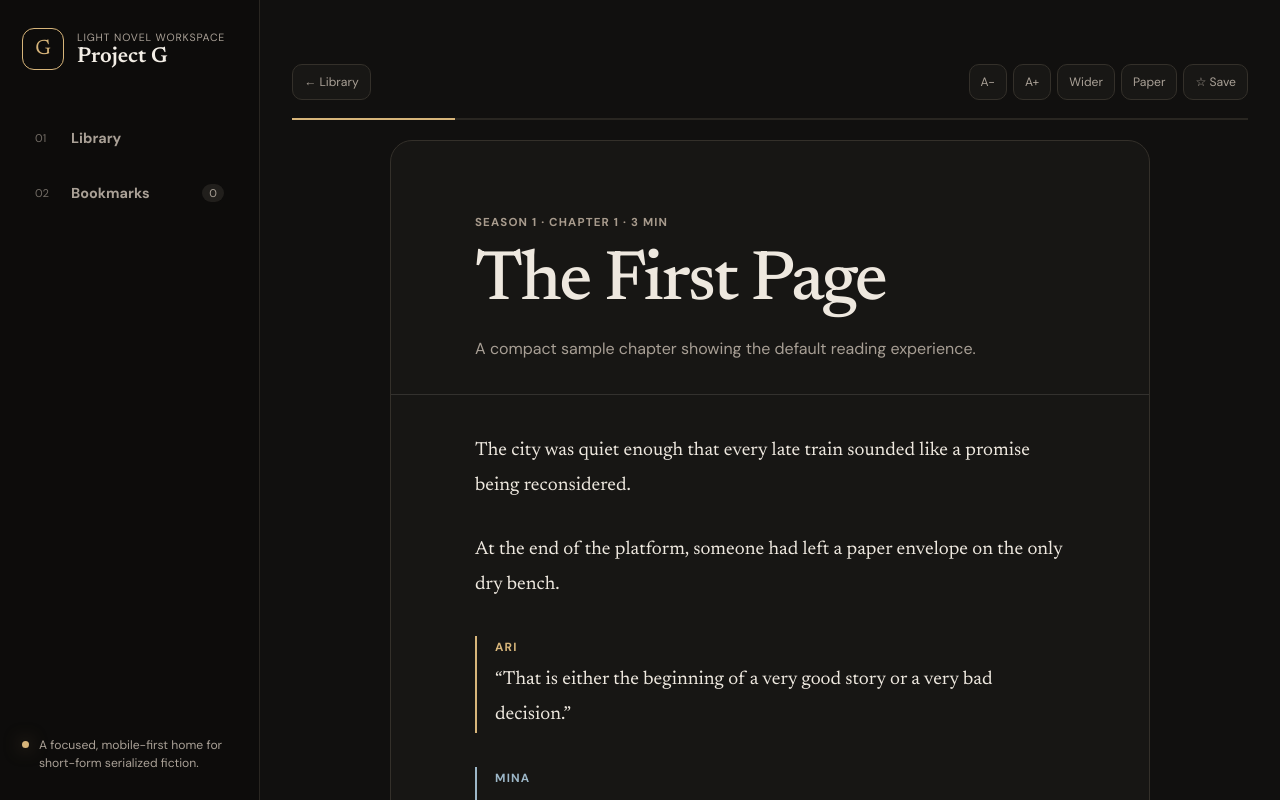
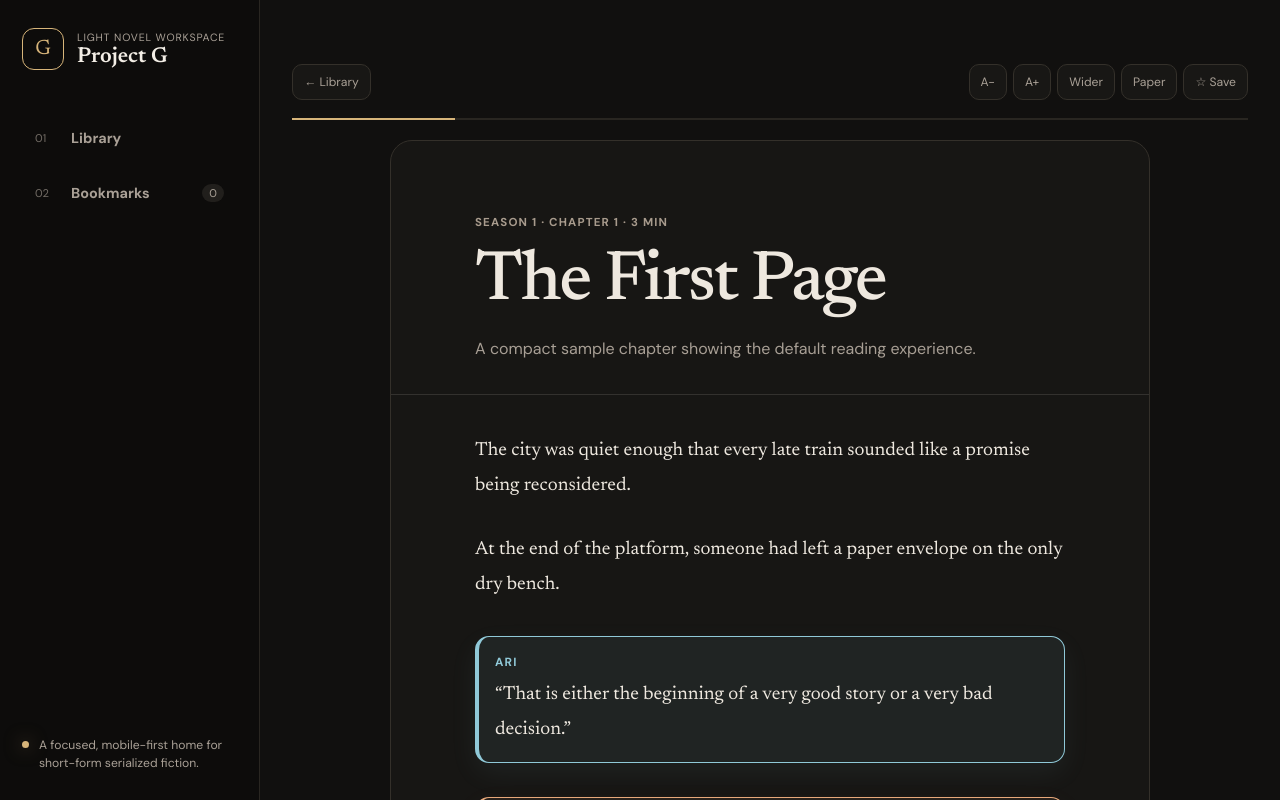
Before and after one commit to khoryik96-creator/Project-G, a React (Vite) app: page / in a window 1280 px wide. Both pictures are taken after a click on the button 770 px from the left and 938 px from the top of the page. Shown: the top 800 px of the page. Built offline with nearby package versions, Linux system fonts and the light colour scheme.

Commit message:
reader: box and color-code character dialogue

```diff
--- a/src/features/reader/ReaderPage.tsx
+++ b/src/features/reader/ReaderPage.tsx
@@ -12,6 +12,51 @@ interface ReaderPageProps {
   onOpenChapter: (chapterId: string) => void;
   onToggleBookmark: () => void;
   onPreferencesChange: (preferences: ReaderPreferences) => void;
+}
+
+interface DialoguePalette {
+  color: string;
+  background: string;
+  shadow: string;
+}
+
+const namedDialoguePalettes: Record<string, { night: DialoguePalette; paper: DialoguePalette }> = {
+  'Xu Kai': {
+    night: { color: '#e3bd72', background: 'rgba(227, 189, 114, 0.09)', shadow: 'rgba(227, 189, 114, 0.08)' },
+    paper: { color: '#7a571d', background: 'rgba(122, 87, 29, 0.08)', shadow: 'rgba(122, 87, 29, 0.06)' },
+  },
+  'Jian Yue': {
+    night: { color: '#ef8f9f', background: 'rgba(239, 143, 159, 0.09)', shadow: 'rgba(239, 143, 159, 0.08)' },
+    paper: { color: '#98384b', background: 'rgba(152, 56, 75, 0.08)', shadow: 'rgba(152, 56, 75, 0.06)' },
+  },
+};
+
+const fallbackDialoguePalettes = [
+  {
+    night: { color: '#90c9d8', background: 'rgba(144, 201, 216, 0.08)', shadow: 'rgba(144, 201, 216, 0.07)' },
+    paper: { color: '#356f7d', background: 'rgba(53, 111, 125, 0.07)', shadow: 'rgba(53, 111, 125, 0.05)' },
+  },
+  {
+    night: { color: '#b9a2e8', background: 'rgba(185, 162, 232, 0.08)', shadow: 'rgba(185, 162, 232, 0.07)' },
+    paper: { color: '#674d9b', background: 'rgba(103, 77, 155, 0.07)', shadow: 'rgba(103, 77, 155, 0.05)' },
+  },
+  {
+    night: { color: '#8fd0ae', background: 'rgba(143, 208, 174, 0.08)', shadow: 'rgba(143, 208, 174, 0.07)' },
+    paper: { color: '#3f795d', background: 'rgba(63, 121, 93, 0.07)', shadow: 'rgba(63, 121, 93, 0.05)' },
+  },
+  {
+    night: { color: '#e7a87a', background: 'rgba(231, 168, 122, 0.08)', shadow: 'rgba(231, 168, 122, 0.07)' },
+    paper: { color: '#91582f', background: 'rgba(145, 88, 47, 0.07)', shadow: 'rgba(145, 88, 47, 0.05)' },
+  },
+];
+
+function paletteForSpeaker(speaker: string, theme: ReaderPreferences['theme']): DialoguePalette {
+  const named = namedDialoguePalettes[speaker];
+  if (named) return named[theme];
+
+  let hash = 0;
+  for (const character of speaker) hash = (hash * 31 + character.charCodeAt(0)) >>> 0;
+  return fallbackDialoguePalettes[hash % fallbackDialoguePalettes.length][theme];
 }
 
 export function ReaderPage({
@@ -79,9 +124,23 @@ export function ReaderPage({
             }
 
             if (segment.kind === 'dialogue') {
+              const palette = paletteForSpeaker(segment.speaker, preferences.theme);
+              const dialogueStyle: CSSProperties = {
+                border: `1px solid ${palette.color}`,
+                borderLeft: `4px solid ${palette.color}`,
+                borderRadius: '14px',
+                background: palette.background,
+                padding: '14px 16px',
+                boxShadow: `0 10px 28px ${palette.shadow}`,
+              };
+
               return (
-                <blockquote className={`dialogue dialogue--${segment.accent ?? 'neutral'}`} key={`${chapter.id}-${index}`}>
-                  <strong>{segment.speaker}</strong>
+                <blockquote
+                  className={`dialogue dialogue--${segment.accent ?? 'neutral'}`}
+                  style={dialogueStyle}
+                  key={`${chapter.id}-${index}`}
+                >
+                  <strong style={{ color: palette.color }}>{segment.speaker}</strong>
                   <p>“{segment.text}”</p>
                 </blockquote>
               );
```
